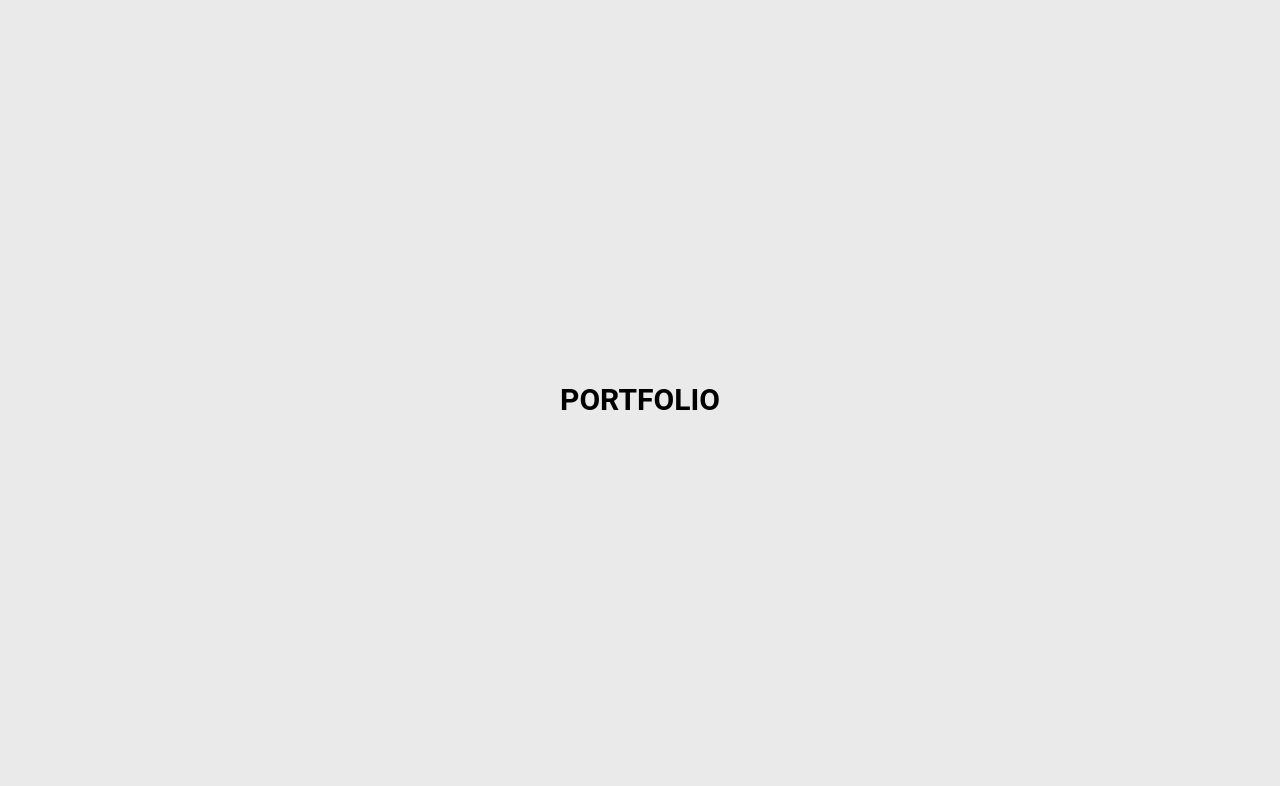
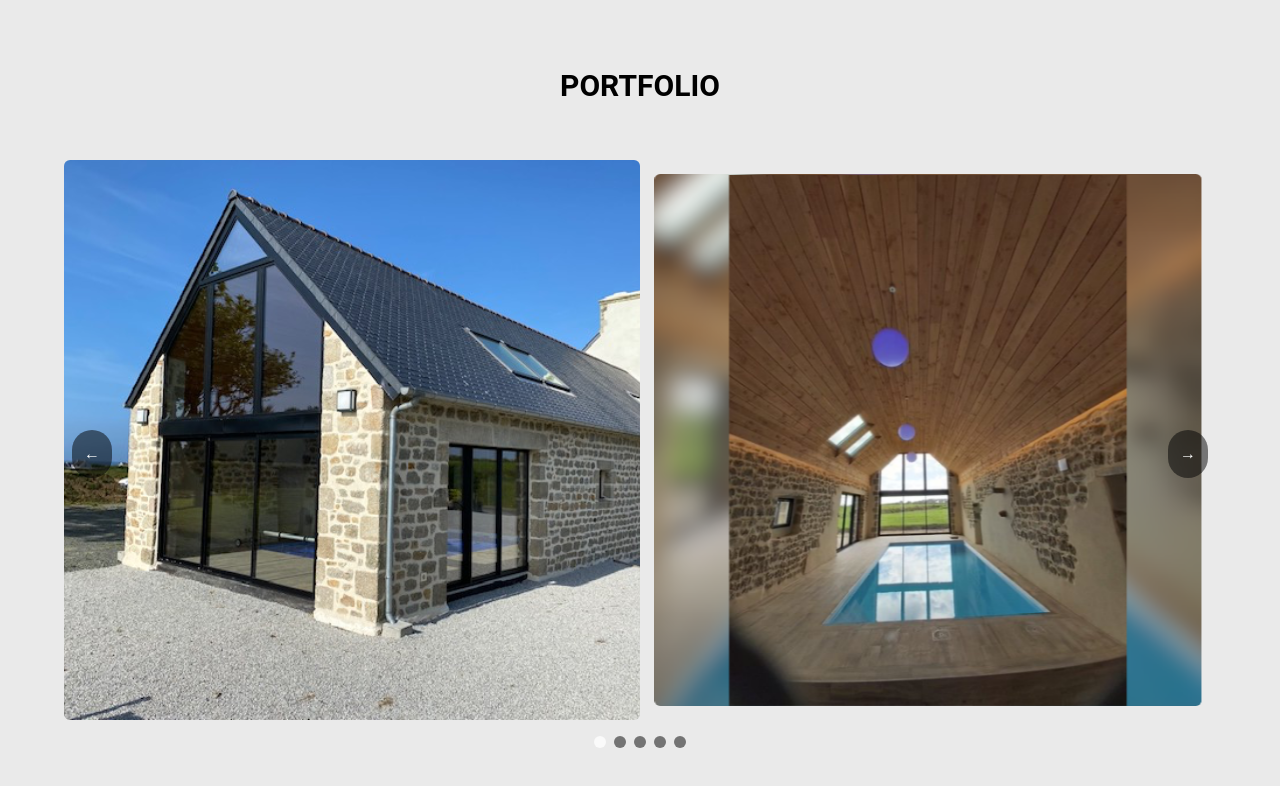
Before and after one commit to GaspardPcht/AkRenov, a Next.js app: page /Portfolio in a window 1280 px wide. Shown: the top 786 px of the page. Built offline with nearby package versions, Linux system fonts and the light colour scheme.

Commit message:
Ajout d'un composant CarouselBeforeAfter dans la page Portfolio pour une navigation interactive entre les images.

```diff
--- a/app/Portfolio/page.tsx
+++ b/app/Portfolio/page.tsx
@@ -1,4 +1,5 @@
 import React from 'react';
+import { CarouselBeforeAfter } from '../components/CarouselBeforeAfter';
 
 const Portfolio = () => {
   return (
@@ -9,6 +10,7 @@ const Portfolio = () => {
         PORTFOLIO
       </h1>
     </div>
+<CarouselBeforeAfter/>
     </div>
   );
 };
--- /dev/null
+++ b/app/components/CarouselBeforeAfter.tsx
@@ -0,0 +1,141 @@
+import React, { Dispatch, SetStateAction, useState } from 'react';
+import { motion, useMotionValue } from 'framer-motion';
+
+const imgs = [
+  '/assets/verandaFlou.png',
+  '/assets/piscineFlou.png',
+  '/assets/giteFlou.png',
+  '/assets/cuisineFlou.png',
+  '/assets/toiletteFlou.png',
+];
+
+const DRAG_BUFFER = 50;
+
+const SPRING_OPTIONS = {
+  type: 'spring',
+  mass: 3,
+  stiffness: 400,
+  damping: 50,
+};
+
+export const CarouselBeforeAfter = () => {
+  const [imgIndex, setImgIndex] = useState(0);
+  const dragX = useMotionValue(0);
+
+  // Gestion du glissement manuel
+  const onDragEnd = () => {
+    const x = dragX.get();
+
+    if (x <= -DRAG_BUFFER && imgIndex + 1 < imgs.length) {
+      setImgIndex((prevIndex) => prevIndex + 1);
+    } else if (x >= DRAG_BUFFER && imgIndex - 1 >= 0) {
+      setImgIndex((prevIndex) => prevIndex - 1);
+    }
+  };
+
+  // Fonction pour naviguer avec les flèches
+  const handlePrev = () => {
+    if (imgIndex > 0) setImgIndex((prevIndex) => prevIndex - 1);
+  };
+
+  const handleNext = () => {
+    if (imgIndex < imgs.length - 1) setImgIndex((prevIndex) => prevIndex + 1);
+  };
+
+  return (
+    <div className="relative overflow-hidden bg-[#EAEAEA] w-[90%] lg:mt-10">
+      <motion.div
+        drag="x"
+        dragConstraints={{
+          left: 0,
+          right: 0,
+        }}
+        style={{
+          x: dragX,
+        }}
+        animate={{
+          translateX: `-${imgIndex * 100}%`, // Défilement à 50% de largeur pour chaque image
+        }}
+        transition={SPRING_OPTIONS}
+        onDragEnd={onDragEnd}
+        className="flex cursor-grab items-center active:cursor-grabbing"
+      >
+        <Images imgIndex={imgIndex} />
+      </motion.div>
+
+      {/* Flèches de navigation */}
+      <button
+        onClick={handlePrev}
+        className="absolute left-2 top-1/2 -translate-y-1/2 p-3 bg-black/50 rounded-full text-white hover:bg-black transition"
+      >
+        &larr;
+      </button>
+      <button
+        onClick={handleNext}
+        className="absolute right-2 top-1/2 -translate-y-1/2 p-3 bg-black/50 rounded-full text-white hover:bg-black transition"
+      >
+        &rarr;
+      </button>
+
+      <Dots imgIndex={imgIndex} setImgIndex={setImgIndex} />
+      <GradientEdges />
+    </div>
+  );
+};
+
+const Images = ({ imgIndex }: { imgIndex: number }) => {
+  return (
+    <>
+      {imgs.map((imgSrc, idx) => (
+        <motion.div
+          key={idx}
+          style={{
+            backgroundImage: `url(${imgSrc})`,
+            backgroundSize: 'cover',
+            backgroundPosition: 'center',
+          }}
+          animate={{
+            scale: imgIndex === idx ? 1 : 0.95,
+          }}
+          transition={SPRING_OPTIONS}
+          className="relative aspect-video w-[50%] h-[70vh] lg:h-[70vh] shrink-0 rounded-md bg-[#EAEAEA]"
+        />
+      ))}
+    </>
+  );
+};
+
+const Dots = ({
+  imgIndex,
+  setImgIndex,
+}: {
+  imgIndex: number;
+  setImgIndex: Dispatch<SetStateAction<number>>;
+}) => {
+  const buttonCount = imgs.length;
+
+  return (
+    <div className="mt-4 flex w-full justify-center gap-2">
+      {Array.from({ length: buttonCount }).map((_, idx) => {
+        return (
+          <button
+            key={idx}
+            onClick={() => setImgIndex(idx)}
+            className={`h-3 w-3 rounded-full transition-colors ${
+              imgIndex === idx ? 'bg-neutral-50' : 'bg-neutral-500'
+            }`}
+          />
+        );
+      })}
+    </div>
+  );
+};
+
+const GradientEdges = () => {
+  return (
+    <>
+      <div className="pointer-events-none absolute bottom-0 left-0 top-0 w-[10vw] max-w-[100px]" />
+      <div className="pointer-events-none absolute bottom-0 right-0 top-0 w-[10vw] max-w-[100px]" />
+    </>
+  );
+};
```
